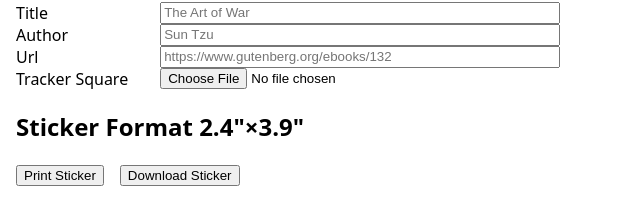
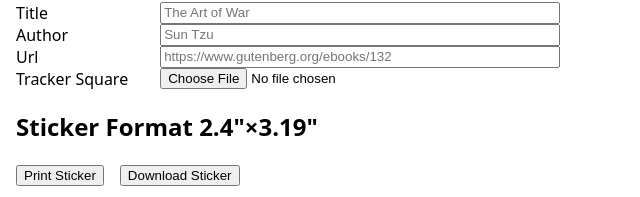
Before and after one commit to mstewartgallus/qrcode, a Next.js app: page / in a window 1280 px wide. Shown: the part 84-281 px from the top of the page, without its empty margins (0-640 px from the left). Built offline with nearby package versions, Linux system fonts and the light colour scheme.

Commit message:
Calculate height of sticker automatically

```diff
--- a/app/_ui/Form/index.tsx
+++ b/app/_ui/Form/index.tsx
@@ -2,7 +2,7 @@
 
 import type { ReactNode, ChangeEvent } from "react";
 import Sticker from "../Sticker";
-import { useCallback, useMemo, useId, useRef, useState } from "react";
+import { useCallback, useLayoutEffect, useMemo, useId, useRef, useState } from "react";
 import { createRoot } from "react-dom/client";
 import qrcode from "qrcode-generator";
 
@@ -12,7 +12,9 @@ const titlePlaceholder = "The Art of War";
 const authorPlaceholder = "Sun Tzu";
 const hrefPlaceholder = "https://www.gutenberg.org/ebooks/132";
 
-const stickerStyle = `
+const stickerStyle = (height: number) => {
+    const heightStr = height.toFixed(2);
+    return `
 html,
 body {
     display: block;
@@ -25,13 +27,13 @@ body {
     box-sizing: border-box;
 }
 @page {
-   size: 2.4in 3.9in;
+   size: 2.4in ${heightStr}in;
    margin: 0.1in;
 }
 @media screen {
    main {
       width: 2.4in;
-      height: 3.9in;
+      height: ${heightStr}in;
       padding: 0.1in;
   }
 }
@@ -52,6 +54,7 @@ body {
    align-items: center;
 }
 `;
+};
 
 const schedule = async (timeout: number = 500) => {
     // FIXME... ugly hack
@@ -160,10 +163,19 @@ const Form = () => {
         href={url} />;
     }, [image, title, author, url, qr]);
 
+
+    const stickerRef = useRef<HTMLElement>(null);
+    const [height, setHeight] = useState<number | null>(null);
+    useLayoutEffect(() => {
+        // FIXME... this is ick
+        const height = stickerRef.current!.offsetHeight / 96;
+        setHeight(height);
+    }, [url, title, author, href]);
+
     const stickerDoc = useMemo(() => {
         return <>
            <head>
-              <style>{stickerStyle}</style>
+            <style>{stickerStyle(height ?? 3.19)}</style>
            </head>
             <body>
               <main>
@@ -171,7 +183,7 @@ const Form = () => {
               </main>
            </body>
             </>;
-    }, [sticker]);
+    }, [sticker, height]);
 
     const onChangeTitle = useCallback((event: ChangeEvent<HTMLInputElement>) => {
         event.preventDefault();
@@ -228,7 +240,7 @@ const Form = () => {
            <input accept={accept} ref={fileRef} required type="file" onChange={onChangeFile} />
         </fieldset>
         <section className={styles.output} aria-labelledby={stickerHeading}>
-           <h2 id={stickerHeading}>Sticker Format 2.4&quot;×3.9&quot;</h2>
+           <h2 id={stickerHeading}>Sticker Format 2.4&quot;×{(height ?? 3.19).toFixed(2)}&quot;</h2>
            <fieldset className={styles.buttons}>
               <div>
                  <button value="print">Print Sticker</button>
@@ -237,7 +249,7 @@ const Form = () => {
                  <button value="download" formAction={downloadAction}>Download Sticker</button>
               </div>
            </fieldset>
-              <section className={styles.sticker}>
+               <section className={styles.sticker} ref={stickerRef}>
                  {sticker}
                </section>
         </section>
--- a/app/_ui/Sticker/index.tsx
+++ b/app/_ui/Sticker/index.tsx
@@ -75,7 +75,7 @@ interface Props {
 
 const Sticker = ({ image = noImage.src, title, author, href, qr }: Props) => {
     return <>
-        <header style={{ marginBottom: '0.05in' }}>
+        <header style={{ paddingBottom: '0.05in' }}>
            <hgroup style={{ wordBreak: 'break-all' }}>
                <h1 style={{all: 'unset', display: 'inline', fontStyle: 'italic'}}>{title}</h1>
                <p style={{all: 'unset', display: 'inline'}}>{author}</p>
```
